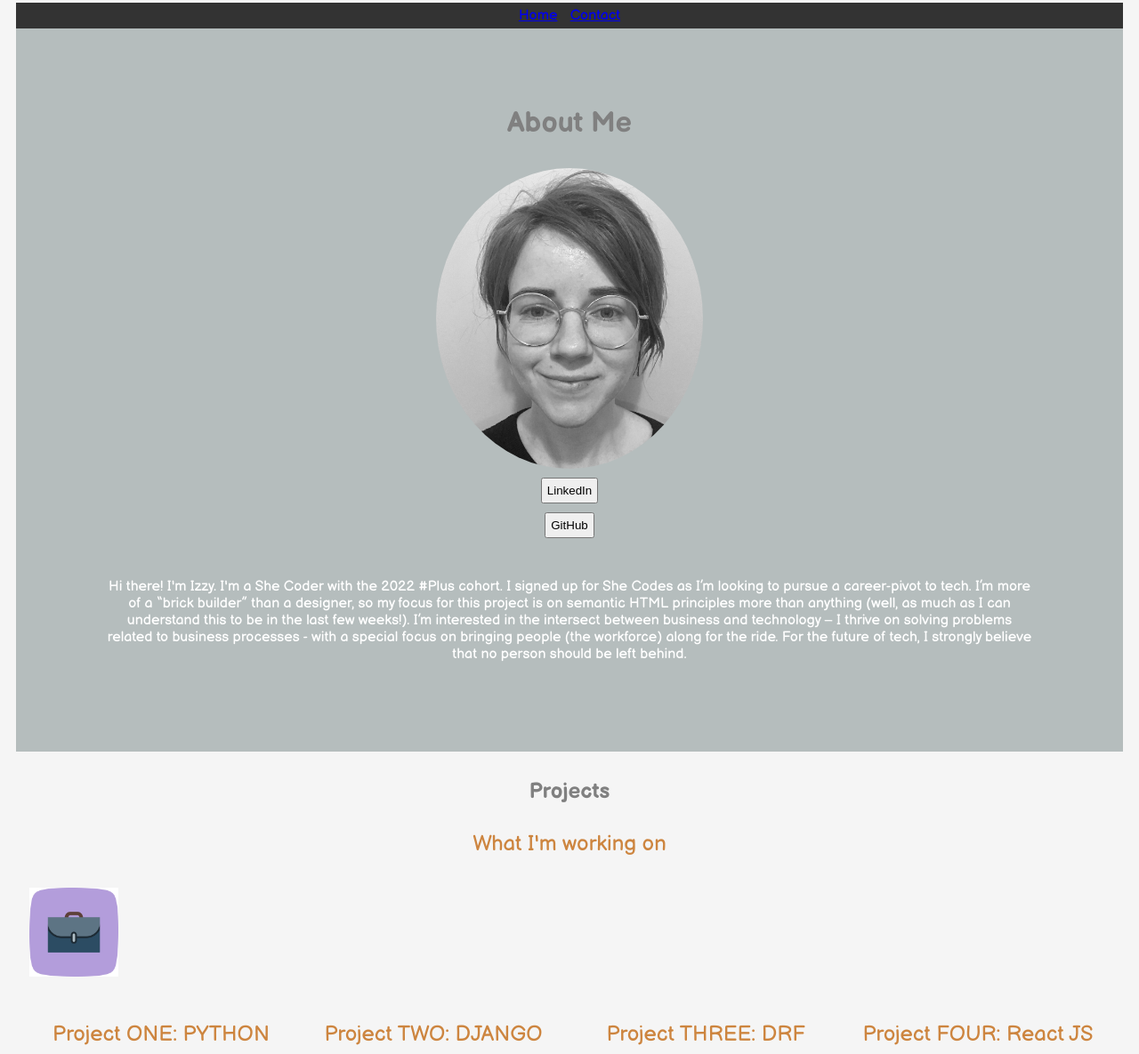
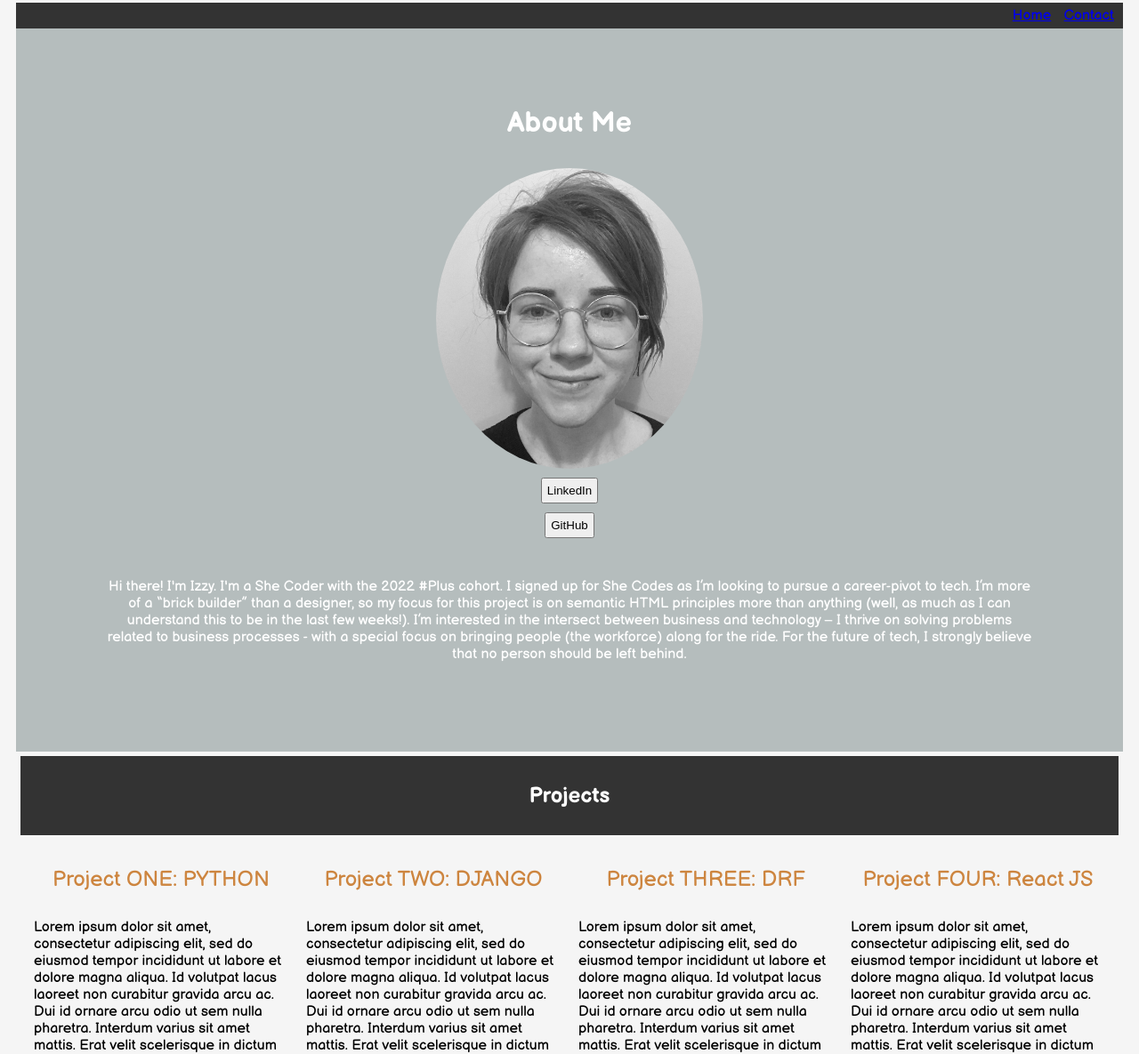
Before and after one commit to jomarieminney/FallowBlade.github.io, a plain HTML site: page index.html in a window 1280 px wide. Shown: the part 122-1307 px from the top of the page at 89% size. Drawn offline with Linux system fonts and the light colour scheme.

Commit message:
css tidy
updated the projects colour to align with the nav bar to break page up better.

```diff
--- a/index.html
+++ b/index.html
@@ -38,14 +38,12 @@
         </div>
 
         <section id="projects">
-
+            <div class="headerbackground">
             	<h1>Projects</h1>
-                <h2>What I'm working on</h2>
-
-                <div id = "header-text">
-                    <img src="images/briefcase.jpg" id="casepic" alt ="briefcase"/>
-        	</div>
-
+                <!-- <div id = "header-text"> -->
+                    <!-- <img src="images/briefcase.jpg" id="casepic" alt ="briefcase"/> -->
+        	<!-- </div> -->
+         </div>
             <div id="container2">
 
                 <div class= "project-type-item" id="box-1">
--- a/styles.css
+++ b/styles.css
@@ -18,7 +18,6 @@ body {
     background-color: whitesmoke;
 }
 
-
 header {
     background-color: whitesmoke;
     display: flex;
@@ -26,17 +25,9 @@ header {
     /* justify-content: space-between; */
 }
 
-header.center-logo {
-
-        align-items: center;
-
-}
-
-
-
 h1 {
     font-family: 'Balsamiq Sans';
-    color: grey;
+    color: white;
     display: flex;
     justify-content: center;
 }
@@ -123,6 +114,7 @@ nav {
     margin: 0 auto; */
 }
 
+/* THIS ISN'T WORKING.. */
 #box1 {
     background-color: #b5bdbd;
 }
@@ -134,6 +126,11 @@ nav {
     padding: 10px;
 }
 /*  */
+
+.headerbackground {
+    background-color: #333;
+}
+
 #container2 {
     display: flex;
     justify-content: space-evenly;
@@ -144,6 +141,7 @@ nav {
 
 }
 
+/* FOOTER - make it sit in the middle and the background to be almond */
 footer {
     text-align: center;
     background-color: blanchedalmond;
@@ -151,7 +149,12 @@ footer {
 }
 
 
+/* MEDIA MAX WIDTH 600 = When you shrink the page, make the rows turn into columns */
 @media (max-width: 600px) {
+
+    #imagehome {
+        width: 200px;
+    }
 
         #container2
         {
@@ -166,6 +169,7 @@ footer {
 
     }
 
+    /* MEDIA QUERY 900 px = When you make the page <900, change the header color to blue */
 @media (max-width: 900px) {
 
     h1 {
@@ -173,6 +177,19 @@ footer {
     }
 
 }
+
+/* When you make the page bigger, move the nav bar to the right hand side. */
+@media (min-width: 950px) {
+
+    nav {
+
+        background-color: #333;
+        display:block;
+        text-align: end;
+    }
+}
+
+
 
 
 
```
Also changed, not shown: contact.html (+7 -4 lines).
